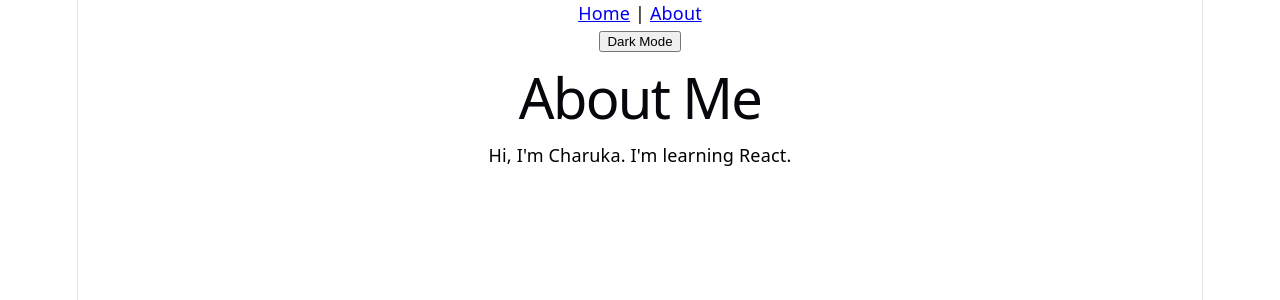
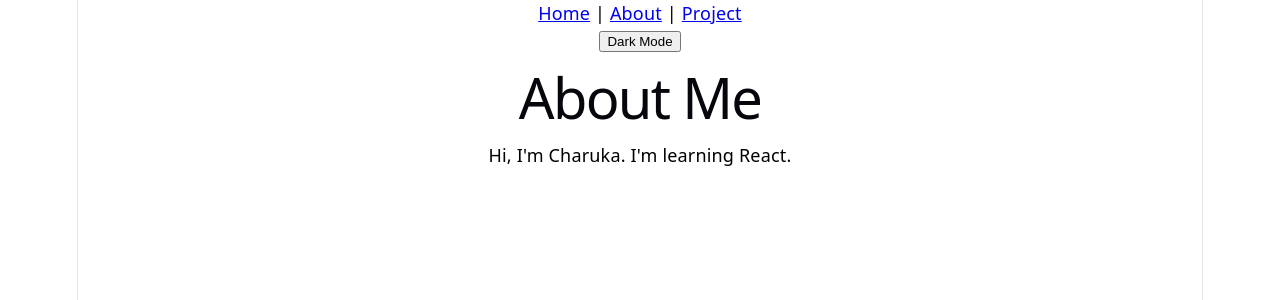
Before and after one commit to AshanKoralage/Portfolio, a React (Vite) app: page /about in a window 1280 px wide. Shown: the top 300 px of the page. Built offline with nearby package versions, Linux system fonts and the light colour scheme.

Commit message:
Add React Router with Home and About pages

```diff
--- a/src/App.jsx
+++ b/src/App.jsx
@@ -3,6 +3,7 @@ import { Routes, Route, Link } from "react-router-dom";
 import "./App.css";
 import Home from "./Home";
 import About from "./About";
+import project from "./project"
 
 function App() {
   const [isDark, setIsDark] = useState(false);
@@ -24,7 +25,7 @@ function App() {
       }}
     >
       <nav>
-        <Link to="/">Home</Link> | <Link to="/about">About</Link>
+        <Link to="/">Home</Link> | <Link to="/about">About</Link> | <Link to="/project">Project</Link>
       </nav>
 
       <button onClick={() => setIsDark(!isDark)}>
@@ -34,6 +35,7 @@ function App() {
       <Routes>
         <Route path="/" element={<Home />} />
         <Route path="/about" element={<About />} />
+        <Route path="/project" element={<project />} />
       </Routes>
     </div>
   );
--- /dev/null
+++ b/src/project.jsx
@@ -0,0 +1,10 @@
+function About() {
+  return (
+    <div>
+      <h1>Project</h1>
+      <p>Myprojects</p>
+    </div>
+  );
+}
+
+export default About;
```
